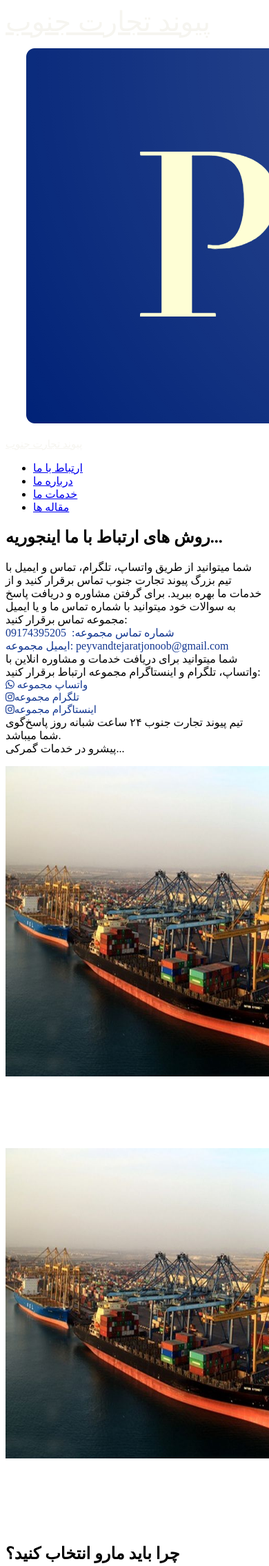
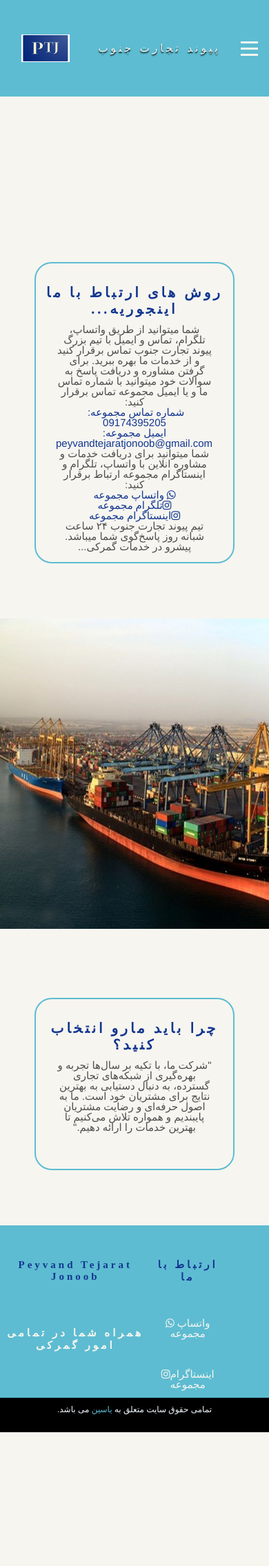
Before and after one commit to yas3in/ptj-backend, a Django app: a page that uses templates/main/contact.html in a window 390 px wide; the page is wider, and only the part inside the window is pictured. Shown: the top 2271 px of that part at 69% size. After the commit the page ends 2077 px from the top of that part, so only its background shows below. Run offline with Django 4.2, Linux system fonts and the light colour scheme.

Commit message:
edit blog_base and SUb_base page

```diff
--- /dev/null
+++ b/main/static/main/css/sub_style.css
@@ -0,0 +1,433 @@
+* {
+    margin: 0;
+    padding: 0;
+    box-sizing: border-box;
+}
+
+@font-face {
+	font-family: 'poppins';
+	font-style: normal;
+	font-weight: 400;
+	src: url(font/poppins.woff2) format('woff2');
+	unicode-range: U+0100-02BA, U+02BD-02C5, U+02C7-02CC, U+02CE-02D7, U+02DD-02FF, U+0304, U+0308, U+0329, U+1D00-1DBF, U+1E00-1E9F, U+1EF2-1EFF, U+2020, U+20A0-20AB, U+20AD-20C0, U+2113, U+2C60-2C7F, U+A720-A7FF;
+}
+p {
+	margin: 15px;
+	margin-bottom: 0;
+	padding: 15px;
+	padding-bottom: 30px;
+	font-size: 25px;
+	color: #5dbcd2;
+	line-height: normal;
+	margin-left: 50px;
+	margin-right: 50px;
+	font-family: 'Franklin Gothic Medium', 'Arial Narrow', Arial, sans-serif;
+	text-shadow: none;
+	direction: rtl;
+	line-height: 30px;
+}
+
+.text-part {
+	height: 80%;
+	border-radius: 25px;
+	border: 2px solid #5dbcd2;
+	margin-left: 300px;
+	margin-right: 300px;
+	background-color: #f6f5f0;
+	top: 50px;
+	margin-bottom: 100px;
+	min-height: 250px;
+}
+
+.text-part:hover {
+	box-shadow: 0px 5px 5px 3px #5dbcd2;
+}
+
+.title {
+	font-family: poppins;
+	letter-spacing: 4px;
+	padding-top: 30px;
+	font-size: 40px;
+	margin: 0;
+	color: #123690;
+	text-shadow: none;
+	direction: rtl;
+}
+
+body {
+	text-align: center;
+	margin:0;
+	padding:0;
+	height:100%;
+	font-family: 'Signika', sans-serif;
+	background-color: #f6f5f0;
+}
+
+.wrapper {
+	padding-top: 80px;
+}
+
+#keshti-mobile {
+    display: none;
+}
+
+header {
+	height: 100px;
+	background: #123690;
+	width: 100%;
+	z-index: 10;
+	position: fixed;
+}
+
+.logo {
+	width: 30%;
+	float: left;
+	line-height: 100px;
+}
+
+.logo a {
+	text-decoration: none;
+	font-size: 30px;
+	font-family: poppins;
+	color: #fff;
+	letter-spacing: 5px;
+}
+
+.content-area {
+	width: 100%;
+	position: relative;
+	top: 450px;
+	background-color: #f6f5f0;
+	height: 1500px;
+	padding-bottom: 50px;
+}
+
+.list {
+	text-align: right;
+	margin-right: 300px;
+	direction: rtl;
+	font-size: 20px;
+	color: #4600e9;
+	margin-top: 10px;
+}
+
+hr {
+	margin-bottom: 15px;
+	width: 2px;
+}
+
+.text-part li {
+	margin-bottom: 0;
+	font-size: 20px;
+	color: #5dbcd2;
+	line-height: normal;
+	margin-right: 50px;
+	font-family: 'Franklin Gothic Medium', 'Arial Narrow', Arial, sans-serif;
+	text-shadow: none;
+}
+
+.footer {
+	display: flex;
+	height: 250px;
+	width: 100%;
+	background-color: #5dbcd2;
+	position: static;
+	top: 0;
+	text-align: center;
+	margin: 0;
+}
+
+.table-footer {
+	width: 100%;
+}
+
+.logo-footer {
+	font-family: poppins;
+	letter-spacing: 4px;
+	padding-top: 30px;
+	font-size: 15px;
+	margin: 0;
+	color: #123690;
+	text-shadow: none;
+	direction: rtl;
+}
+
+.copyright {
+	width: 100%;
+	height: 50px;
+	background-color: black;
+	color: aliceblue;
+	direction: rtl;
+	font-size: 12px;
+	text-align: center;
+	padding-top: 10px;
+}
+
+.copyright a {
+	text-decoration: none;
+	color: #5dbcd2;
+}
+
+.logo {
+    display: none;
+}
+
+.name-logo {
+    display: none;
+}
+
+.desktop-logo {
+    display: flex;
+    width: 30%;
+	float: left;
+	line-height: 100px;
+    margin-left: 30px;
+}
+
+.desktop-logo a {
+    text-decoration: none;
+	font-family: poppins;
+	color: #f6f5f0;
+	letter-spacing: 5px;
+    size: 80px;
+}
+
+header {
+	height: 100px;
+	background: #5dbcd2;
+	width: 100%;
+	z-index: 10;
+	position: fixed;
+}
+
+body {
+    font-family: Arial, sans-serif;
+}
+
+.header {
+	position: sticky;
+	width: 100%;
+	height: 100px;
+	background: #5dbcd2;
+	width: 100%;
+	z-index: 10;
+	position: fixed;
+}
+
+.navbar {
+    display: flex;
+    justify-content: space-between;
+    align-items: center;
+    padding: 1rem;
+    background-color: #5dbcd2;
+    height: 150px;
+    text-shadow: 0px 2px 2px #000000;
+    opacity: 100%;
+}
+
+.navbar a {
+    text-decoration: none;
+	font-family: Verdana, Geneva, Tahoma, sans-serif;
+	letter-spacing: 4px;
+	font-size: 20px;
+	margin: 0 10px;
+	color: #f6f5f0;
+}
+
+.nav-list {
+    display: flex;
+    list-style: none;
+    opacity: inherit;
+}
+
+.nav-list li {
+    margin: 0 1rem;
+}
+
+.nav-list a {
+    color: white;
+    text-decoration: none;
+}
+
+.menu-toggle {
+    display: none;
+    flex-direction: column;
+    cursor: pointer;
+    background-color: #5dbcd2;
+}
+
+.bar {
+    height: 3px;
+    width: 25px;
+    background-color: #f6f5f0;
+    margin: 3px 0;
+}
+
+.navbar img {
+    width: 130px;
+    height: 90px;
+    float: left;
+    line-height: 100px;
+    margin-left: 20px;
+}
+
+#mobile-menu {
+    background-color: #5dbcd2;
+}
+
+#contact-image-mobile {
+    display: none;
+}
+
+/* استایل برای موبایل */
+@media (max-width: 950px) {
+    .nav-list {
+		font-family: Verdana, Geneva, Tahoma, sans-serif;
+        display: none;
+        flex-direction: row-reverse;
+        width: 100%;
+        background-color: #5dbcd2;
+        color: #f6f5f0;
+        position: absolute;
+        top: 110px; /* ارتفاع navbar */
+        left: 0;
+    }
+
+    .nav-list.active {
+        display: flex;
+    }
+
+    .menu-toggle {
+        display: flex;
+        float: right;
+        position: static;
+        margin-top: 1px;
+        background-color: #5dbcd2;
+        opacity: 100%;
+        direction: rtl;
+    }
+
+    .navbar .logo {
+        display: flex;
+        /* width: 100%; */
+        margin-left: -10px;
+    }
+
+    .navbar img {
+        width: 80px;
+        height: 50px;
+        padding: 5px;
+    }
+
+    .navbar{
+        height: 140px;
+        width: 100%;
+        box-shadow: none;
+    }
+
+    .nav-list a {
+        font-size: 12px;
+    }
+
+    .desktop-logo {
+        display: none;
+    }
+
+    .navbar .name-logo {
+        display: flex;
+        text-align: center;
+        float: inline-end;
+    }
+
+	.content-area {
+		width: 100%;
+		position: relative;
+		top: 300px;
+		background-color: #f6f5f0;
+		height: 1200px;
+	}
+
+	p {
+		margin: 5px;
+		margin-bottom: 0;
+		padding: 5px;
+		padding-bottom: 15px;
+		font-size: 15px;
+		color: #4e4d4d;
+		line-height: normal;
+		margin-left: 25px;
+		margin-right: 25px;
+		font-family: 'Franklin Gothic Medium', 'Arial Narrow', Arial, sans-serif;
+		text-shadow: none;
+		direction: rtl;
+		line-height: 15px;
+	}
+
+	.text-part {
+		height: 80%;
+		border-radius: 25px;
+		border: 2px solid #5dbcd2;
+		margin-left: 50px;
+		margin-right: 50px;
+		background-color: #f6f5f0;
+		top: 50px;
+		margin-bottom: 80px;
+		min-height: 250px;
+	}
+
+	.title {
+		font-family: poppins;
+		letter-spacing: 4px;
+		padding-top: 30px;
+		font-size: 20px;
+		margin: 0;
+		color: #123690;
+		text-shadow: none;
+		direction: rtl;
+	}
+
+	#keshti-desktop {
+		display: none;
+	}
+
+	#keshti-mobile {
+		display: flex;
+		align-items: center;
+		width: 250px;
+		height: 150px;
+		padding-left: 50px;
+		padding-bottom: 20px;
+		margin-right: 0;
+	}
+
+	.text-part .list {
+		font-size: 20px;
+		color: #4600e9;
+		margin: 0;
+		text-align: center;
+		direction: rtl;
+		margin-top: 5px;
+	}
+
+	.text-part li {
+		padding: 2px;
+		direction: rtl;
+		text-align: right;
+		margin-bottom: 0;
+		font-size: 20px;
+		color: #5dbcd2;
+		line-height: normal;
+		font-family: 'Franklin Gothic Medium', 'Arial Narrow', Arial, sans-serif;
+		text-shadow: none;
+	}
+	#dastresi {
+		display: none;
+	}
+
+    #contact-image-mobile {
+        display: flex;
+    }
+    #contact-image-desktop {
+        display: none;
+    }
+}
--- a/templates/main/contact.html
+++ b/templates/main/contact.html
@@ -1,54 +1,11 @@
-<!DOCTYPE html>
-<html lang="en">
-    <head>
-        <meta charset="UTF-8">
-        <meta name="viewport" content="width=device-width, initial-scale=1.0">
-        <meta name="description"
-        content="شرکت بازرگانی پیوند تجارت جنوب با سابقه بلندمدت در عرصه‌ی ترخیص کالا، صادرات، واردات، ترانزیت،
-        و کلیه امور گمرکی، به عنوان یک مرجع معتبر و قابل اعتماد در زمینه‌ی خدمات بازرگانی است."/>
-        <meta name=”robots” content=”index, follow”>
-        <meta name="language" content="FA">
-        <title>آشنایی با شرکت پیوند تجارت جنوب</title>
-        <link rel="icon" type="image/x-icon" href="../images/ptj_logo.ico">
-        <link rel="stylesheet" href="../css/aboutus.css">
-        <link rel="stylesheet" href="https://cdnjs.cloudflare.com/ajax/libs/font-awesome/4.7.0/css/font-awesome.min.css">
-        <script
-        src="https://code.jquery.com/jquery-3.3.1.js"
-        integrity="sha256-2Kok7MbOyxpgUVvAk/HJ2jigOSYS2auK4Pfzbm7uH60="
-        crossorigin="anonymous">
-        </script>
-    </head>
-    <!-- header start -->
-    <div class="header">
-        <nav class="navbar fixed-top">
-        <div class="desktop-logo">
-            <a href="../index.html" style="color: #f6f5f0; font-size:40px ;">پیوند تجارت جنوب</a>
-        </div>
-            <div class="logo">
-        <img src="../images/logo.png" alt="">
-        </div>
-        <div class="name-logo">
-            <a href="../index.html" style="color: #f6f5f0; font-size:15px ;">پیوند تجارت جنوب</a>
-        </div>
-        <div class="menu-toggle" id="mobile-menu">
-            <span class="bar"></span>
-            <span class="bar"></span>
-            <span class="bar"></span>
-        </div>
-            <ul class="nav-list">
-                <li><a href="contact.html">ارتباط با ما</a></li>
-                <li><a href="aboutus.html">درباره ما</a></li>
-                <li><a href="../404/404.html">خدمات ما</a></li>
-                <li><a href="../404/404.html">مقاله ها</a></li>
-            </ul>
-        </nav>
-    </div>
-    <script src="../javascript/script.js"></script>
-    <!-- header finish -->
+{% extends "sub_base.html" %}
 
-    <body>
-        <div class="content-area">
-            <div class="wrapper">
+{% load static %}
+
+{% block title %}ارتباط با ما - پیوند تجارت جنوب{% endblock title %}
+
+{% block text-part %}
+
 <div class="text-part">
     <h2 class="title">
         روش های ارتباط با ما اینجوریه...
@@ -68,8 +25,8 @@
         پیشرو در خدمات گمرکی...
     </p>
 </div>
-                <img src="../images/aboutus.jpg" style="height: 450px; width: 900px; margin-bottom: 100px;">
-                <img src="../images/aboutus.jpg" id="aboutus-mobile" style="height: 450px; width: 900px; margin-bottom: 100px;">
+<img src="{% static "main/images/contact.jpg" %}" id="contact-image-desktop" style="height: 450px; width: 900px; margin-bottom: 100px;">
+<img src="{% static "main/images/contact.jpg" %}" id="contact-image-mobile" style="height: 450px; width: 900px; margin-bottom: 100px;">
 <div class="text-part">
     <h2 class="title">
         چرا باید مارو انتخاب کنید؟
@@ -78,32 +35,5 @@
         "شرکت ما، با تکیه بر سال‌ها تجربه و بهره‌گیری از شبکه‌های تجاری گسترده، به دنبال دستیابی به بهترین نتایج برای مشتریان خود است. ما به اصول حرفه‌ای و رضایت مشتریان پایبندیم و همواره تلاش می‌کنیم تا بهترین خدمات را ارائه دهیم."
     </p>
 </div>
-                <!-- footer -->
-                <footer class="footer">
-                    <table class="table-footer">
-                      <tr>
-                        <th><h3 class="logo-footer">Peyvand Tejarat Jonoob</h2></th>
-                        <th ><h2 class="logo-footer">ارتباط با ما</h2></th>
-                        <th id="dastresi"><h2 class="logo-footer">دسترسی اسان</h2></th>
-                      </tr>
-                      <tr>
-                        <td><h3 style="color: #f6f5f0;" class="logo-footer">همراه شما در تمامی امور گمرکی</h3></td>
-                        <td><a id="what" href="https://wa.me/+989174395205" target="_blank"><i class="fa fa-whatsapp" style="color: #f6f5f0; font-size:15px;">  واتساپ مجموعه  </i></a> </td>
-                        <td><p></p></td>
-                      </tr>
-                      <tr>
-                        <td><p></p></td>
-                        <td><a id="insta" href="" target="_blank"><i class="fa fa-instagram" style="color: #f6f5f0; font-size:15px;">اینستاگرام مجموعه</i> </a> </td>
-                        <td><p></p></td>
-                      </tr>
-                    </table>
-                  </footer>
-                  <div class="copyright">
-                      تمامی حقوق سایت متعلق به <a href="https://github.com/yas3in/" target="_blank">یاسین</a> می باشد.
-                  </div>
-                <!-- footer finish -->
 
-            </div>
-        </div>
-    </body>
-</html>
+{% endblock text-part %}
--- /dev/null
+++ b/templates/sub_base.html
@@ -0,0 +1,89 @@
+{% load static %}
+
+<!DOCTYPE html>
+<html lang="fa">
+  <head>
+    <meta charset="UTF-8">
+    <meta name="viewport" content="width=device-width, initial-scale=1.0">
+    <meta name="description"
+    content="شرکت بازرگانی پیوند تجارت جنوب با سابقه بلندمدت در عرصه‌ی ترخیص کالا، صادرات، واردات، ترانزیت،
+     و کلیه امور گمرکی، به عنوان یک مرجع معتبر و قابل اعتماد در زمینه‌ی خدمات بازرگانی است."/>
+    <meta name=”robots” content=”index, follow”>
+    <meta name="language" content="FA">
+    <meta name="keywords" content="شرکت بازرگانی، شرکت بازرگانی پیوند تجارت جنوب، پیوند تجارت جنوب، ترخیص کالا، صادرات و واردتا کالا، ترانزیت کالا داخلی و خارجی"/>
+
+    <title>{% block title %}  {% endblock title %}</title>
+
+
+    <link rel="icon" type="image/x-icon" href="{% static "main/images/ptj_logo.ico" %}">
+    <link rel="stylesheet" href="https://cdnjs.cloudflare.com/ajax/libs/font-awesome/4.7.0/css/font-awesome.min.css">
+    <link rel="stylesheet" href="{% static "main/css/sub_style.css" %}">
+    <script
+    src="https://code.jquery.com/jquery-3.3.1.js"
+    integrity="sha256-2Kok7MbOyxpgUVvAk/HJ2jigOSYS2auK4Pfzbm7uH60="
+    crossorigin="anonymous">
+    </script>
+  </head>
+
+<!-- header start -->
+  <div class="header">
+    <nav class="navbar fixed-top">
+      <div class="desktop-logo">
+        <a href="#" style="color: #f6f5f0; font-size:40px ;">پیوند تجارت جنوب</a>
+      </div>
+      <div class="logo">
+       <img src="{% static "main/images/logo.png" %}" alt="">
+      </div>
+      <div class="name-logo">
+        <a href="#" style="color: #f6f5f0; font-size:15px ;">پیوند تجارت جنوب</a>
+      </div>
+      <div class="menu-toggle" id="mobile-menu">
+          <span class="bar"></span>
+          <span class="bar"></span>
+          <span class="bar"></span>
+      </div>
+        <ul class="nav-list">
+            <li><a href="{% url "contact" %}" target="_blank">ارتباط با ما</a></li>
+            <li><a href="{% url "aboutus" %}" target="_blank">درباره ما</a></li>
+            <li><a href="{% url "404" %}" target="_blank">خدمات ما</a></li>
+            <li><a href="{% url 'blog_list' %}" target="_blank">مقاله ها</a></li>
+        </ul>
+    </nav>
+  </div>
+  <script type="text/javascript" src="{% static 'main/js/script.js' %}"></script>
+
+  <!-- header finish -->
+  <body>
+      <div class="content-area">
+        <div class="wrapper">
+          {% block text-part %}
+
+          {% endblock text-part %}
+          <!-- footer start -->
+          <footer class="footer">
+            <table class="table-footer">
+              <tr>
+                <th><h3 class="logo-footer">Peyvand Tejarat Jonoob</h2></th>
+                <th ><h2 class="logo-footer">ارتباط با ما</h2></th>
+                <th id="dastresi"><h2 class="logo-footer">دسترسی اسان</h2></th>
+              </tr>
+              <tr>
+                <td><h3 style="color: #f6f5f0;" class="logo-footer">همراه شما در تمامی امور گمرکی</h3></td>
+                <td><a id="what" href="https://wa.me/+989174395205" target="_blank"><i class="fa fa-whatsapp" style="color: #f6f5f0; font-size:15px;">  واتساپ مجموعه  </i></a> </td>
+                <td><p></p></td>
+              </tr>
+              <tr>
+                <td><p></p></td>
+                <td><a id="insta" href="" target="_blank"><i class="fa fa-instagram" style="color: #f6f5f0; font-size:15px;">اینستاگرام مجموعه</i></td>
+                <td><p></p></td>
+              </tr>
+            </table>
+          </footer>
+          <div class="copyright">
+              تمامی حقوق سایت متعلق به <a href="https://github.com/yas3in/" target="_blank">یاسین</a> می باشد.
+          </div>
+        <!-- footer finish -->
+      </div>
+    </div>
+  </body>
+</html>
```
Also changed, not shown: templates/blog/blog_base.html (+8 -8 lines), main/static/main/images/contact.jpg (renamed from main/static/main/images/aboutus.jpg), main/views.py (line endings or trailing spaces). Lines whose indentation alone changed are shown as unchanged.
